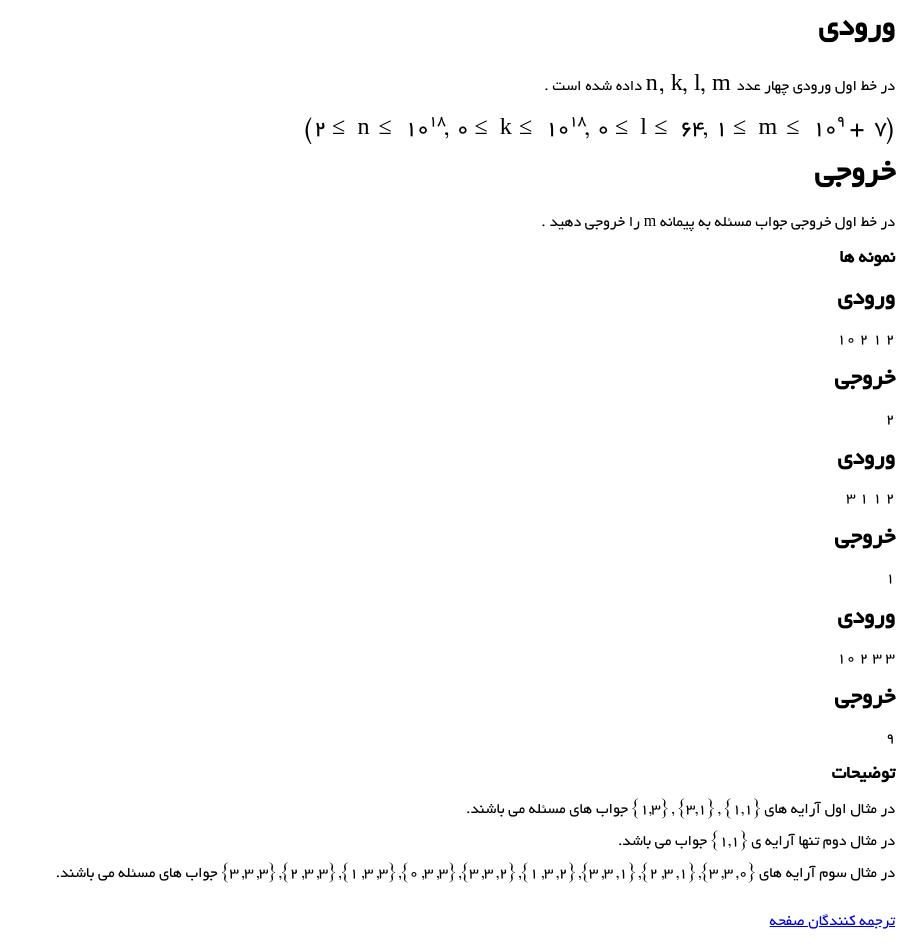
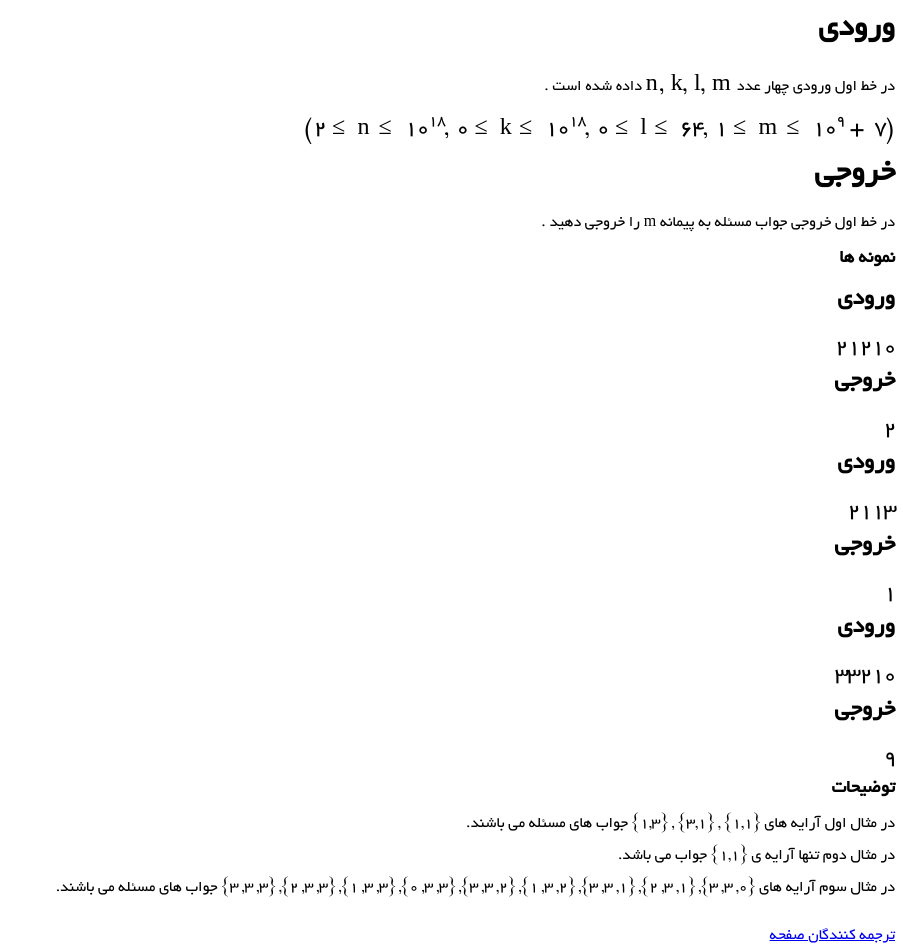
Before and after one commit to shaazzz/FarsiCP, a Jekyll site: the page built from CF/551D/statement.md, in a window 1280 px wide. Shown: the part 503-1455 px from the top of the page, without its empty margins (377-1280 px from the left). Built offline with Jekyll 4.4.1, drawn with Linux system fonts in a browser that asks for light colours; formulas are drawn with MathJax 3.

```diff
--- a/CF/551D/statement.md
+++ b/CF/551D/statement.md
@@ -34,19 +34,19 @@ m
 ### نمونه ها
 
 ## ورودی
-  2 1 2 10
+  $2 1 2 10$
 ## خروجی
-  2
+  $2$
 
 ## ورودی
-  2 1 1 3
+  $2 1 1 3$
 ## خروجی
-  1
+  $1$
 
 ## ورودی
-  3 3 2 10
+  $3 3 2 10$
 ## خروجی
-  9
+  $9$
 
 ### توضیحات
 
```
